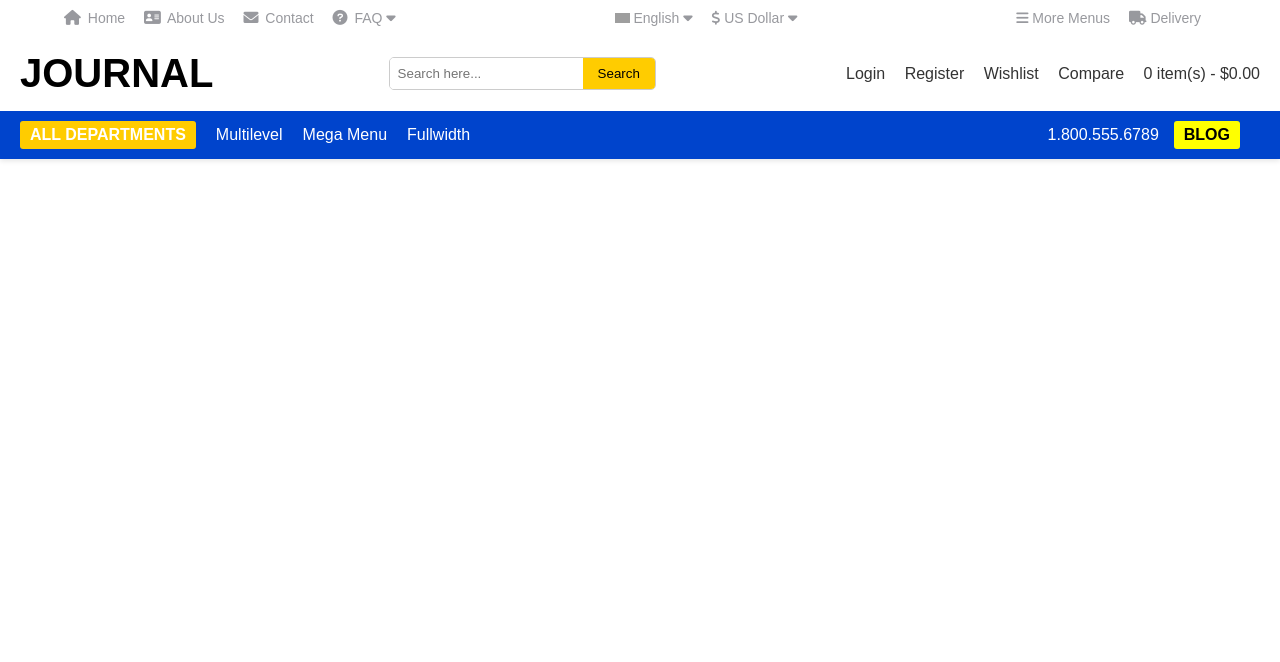
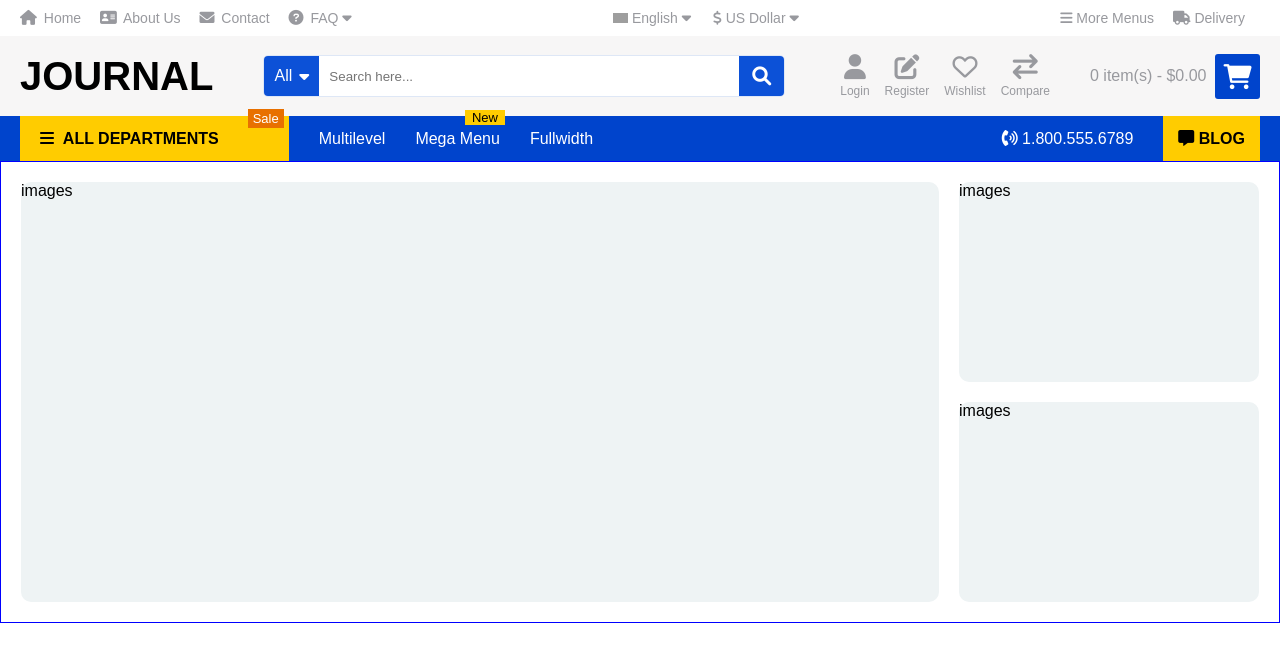
Before and after one commit to w3villa-shashank-sahu/journal, a plain HTML site: page index.html in a window 1280 px wide. Drawn offline with Linux system fonts and the light colour scheme; grey boxes are pictures that could not be loaded.

Commit message:
completed AppBar

```diff
--- a/index.html
+++ b/index.html
@@ -6,10 +6,12 @@
     <title>App Bar</title>
     <link rel="stylesheet" href="https://cdnjs.cloudflare.com/ajax/libs/font-awesome/6.0.0/css/all.min.css" integrity="sha512-9usAa10IRO0HhonpyAIVpjrylPvoDwiPUiKdWk5t3PyolY1cOd4DSE0Ga+ri4AuTroPR5aQvXU9xC6qOPnzFeg==" crossorigin="anonymous" referrerpolicy="no-referrer" />
 
-    <link rel="stylesheet" href="navBar.css">
+    <link rel="stylesheet" href="styles/navBar.css">
+    <link rel="stylesheet" href="styles/heroSection.css">
 </head>
 <body>
     <header class="appbar">
+        <div class="top-wrapper">
             <div class="top-bar">
                 <div class="left">
                     <a href="#">
@@ -50,33 +52,91 @@
                         Delivery</a>
                 </div>
             </div>
+        </div>
 
-        <nav class="main-nav">
+        <div class="mid-wrapper">
+            <nav class="mid-bar">
                 <div class="logo">JOURNAL</div>
                 <div class="search-bar">
-                <div width=20 color: black></div>
+                    <span>
+                        All
+                        <i class="fa fa-caret-down"></i>
+                    </span>
                     <input type="text" placeholder="Search here...">
-                <button>Search</button>
+                    <button><i class="fa fa-magnifying-glass"></i></button>
                 </div>
                 <div class="nav-icons">
-                <a href="#">Login</a>
-                <a href="#">Register</a>
-                <a href="#">Wishlist</a>
-                <a href="#">Compare</a>
-                <a href="#"> 0 item(s) - $0.00</a>
+                    <a href="#">
+                        <div class="column">
+                            <i class="fa fa-user"></i>
+                            Login
+                        </div>
+                    </a>
+                    <a href="#"><div class="column">
+                        <i class="fa fa-pen-to-square"></i>
+                        Register
+                    </div></a>
+                    <a href="#"><div class="column">
+                        <i class="fa fa-regular fa-heart"></i>
+                        Wishlist
+                    </div></a>
+                    <a href="#"><div class="column">
+                        <i class="fa fa-arrow-right-arrow-left"></i>
+                        Compare
+
+                    </div></a>
+                </div>
+                <div class="cart-info">
+                    <div class="text">0 item(s) - $0.00</div>
+                    <button>
+                        <i class="fa fa-solid fa-cart-shopping"></i>
+                    </button>
                 </div>
             </nav>
+        </div>
 
-        <div class="menu-bar">
-            <a href="#" class="all-departments">ALL DEPARTMENTS</a>
+        <div class="bottom-wrapper">
+            <div class="bottom-bar">
+                <a href="#" class="float all-departments">
+                    <i class="fa fa-solid fa-bars"></i>
+                    ALL DEPARTMENTS
+                    <span class="notify">
+                        Sale
+                    </span>
+                </a>
                 <a href="#">Multilevel</a>
-            <a href="#">Mega Menu</a>
+                <a href="#" class="float">Mega Menu
+                    <span class="new-notify">
+                        New
+                    </span>
+                </a>
                 <a href="#">Fullwidth</a>
                 <div class="contact">
-                <span>1.800.555.6789</span>
+                    <span>
+                        <i class="fa-solid fa-phone-volume"></i>
+                        1.800.555.6789</span>
                 </div>
-            <a href="#" class="blog" style="color: black;">BLOG</a>
+                <a href="#" class="blog" style="color: black;">
+                    <i class="fa-solid fa-message"></i>
+                    BLOG</a>
+            </div>
         </div>
     </header>
+    <div class="wrapper-cardSection">
+        <div class="row">
+            <div class="rolling-card">
+                images
+            </div>
+            <div class="column">
+                <div class="static-card">
+                    images
+                </div>
+                <div class="static-card">
+                    images
+                </div>
+            </div>
+
+        </div>
+    </div>
 </body>
 </html>
--- a/navBar.css
+++ /dev/null
@@ -1,111 +0,0 @@
-body {
-    margin: 0;
-    font-family: Arial, sans-serif;
-}
-
-.appbar {
-    width: 100%;
-    box-shadow: 0 2px 5px rgba(0, 0, 0, 0.1);
-}
-
-.fa{
-    font-size: 15px;
-    color: #98999e;
-    margin-right: 3px;
-}
-.fa-caret-down{
-    margin: 0px;
-}
-
-
-.top-bar {
-    margin: 0px 5%;
-    display: flex;
-    justify-content: space-between;
-    padding: 10px 0px;
-    font-size: 14px;
-}
-
-#lang-flag{
-    width: 15px;
-    height: 10px;
-}
-
-.top-bar a {
-    text-decoration: none;
-    margin-right: 15px;
-    color: #98999e;
-}
-
-
-.main-nav {
-    display: flex;
-    align-items: center;
-    justify-content: space-between;
-    padding: 15px 20px;
-    background: white;
-}
-
-.logo {
-    font-size: 40px;
-    font-weight: bolder;
-}
-
-.search-bar {
-    display: flex;
-    border: 1px solid #ccc;
-    border-radius: 5px;
-    overflow: hidden;
-}
-
-.search-bar input {
-    border: none;
-    padding: 8px;
-    outline: none;
-}
-
-.search-bar button {
-    border: none;
-    background: #ffcc00;
-    padding: 8px 15px;
-    cursor: pointer;
-}
-
-.nav-icons a {
-    text-decoration: none;
-    color: #333;
-    margin-left: 15px;
-}
-
-.menu-bar {
-    display: flex;
-    align-items: center;
-    padding: 10px 20px;
-    background: #0044cc;
-    color: white;
-}
-
-.menu-bar a {
-    text-decoration: none;
-    color: white;
-    margin-right: 20px;
-}
-
-.all-departments {
-    background: #ffcc00;
-    padding: 5px 10px;
-    border-radius: 3px;
-    font-weight: bold;
-}
-
-.contact {
-    margin-left: auto;
-    margin-right: 15px;
-}
-
-.blog {
-    background: yellow;
-    padding: 5px 10px;
-    border-radius: 3px;
-    font-weight: bold;
-}
--- /dev/null
+++ b/styles/heroSection.css
@@ -0,0 +1,37 @@
+.wrapper-cardSection{
+    width: 100%;
+    background-color: white;
+    display: flex;
+    align-items: center;
+    justify-content: center;
+}
+
+.wrapper-cardSection > .row{
+    display: flex;
+    border: 1px solid black;
+    max-width: 1600px;
+    width: 1600px;
+    border: 1px solid blue;
+    padding: 20px;
+    gap: 20px;
+
+    .rolling-card{
+        width: 100%;
+        height: 300;
+        border-radius: 10px;
+        background-color: #eef3f4;
+    }
+    .column{
+        display: flex;
+        flex-direction: column;
+        gap: 20px;
+
+        .static-card{
+            height: 200px;
+            width: 300px;
+            border-radius: 10px;
+            background-color: #eef3f4;
+        }
+    }
+
+}
--- /dev/null
+++ b/styles/navBar.css
@@ -0,0 +1,207 @@
+body {
+    margin: 0;
+    font-family: Arial, sans-serif;
+}
+
+.appbar {
+    width: 100%;
+    box-shadow: 0 2px 5px rgba(0, 0, 0, 0.1);
+    .top-wrapper{
+        display: flex;
+        align-items: center;
+        justify-content: center;
+    }
+    .mid-wrapper{
+        display: flex;
+        background-color: #f7f6f6;;
+        height: 80px;
+        align-items: center;
+        justify-content: center;
+    }
+    .bottom-wrapper{
+        display: flex;
+        align-items: stretch;
+        background-color: #0044cc;
+        height: 45px;
+        justify-content: center;
+    }
+}
+
+.top-bar {
+    padding: 10px 20px;
+    display: flex;
+    justify-content: space-between;
+    font-size: 14px;
+    max-width: 1600px;
+    width: 1600px;
+    .fa{
+        font-size: 15px;
+        color: #98999e;
+        margin-right: 3px;
+    }
+    a {
+        text-decoration: none;
+        margin-right: 15px;
+        color: #98999e;
+    }
+    #lang-flag{
+        width: 15px;
+        height: 10px;
+    }
+}
+
+.mid-bar {
+    display: flex;
+    align-items: center;
+    max-width: 1600px;
+    width: 1800px;
+    padding: 0px 20px;
+    .logo {
+        font-size: 40px;
+        font-weight: bolder;
+        margin-right: 50px;
+
+    }
+    .search-bar {
+        display: flex;
+        height: 40px;
+        width: 100%;
+        border-radius: 5px;
+        overflow: hidden;
+        border: 1px solid #dee7f6;
+        span {
+            display: inline-flex;
+            width: 55px;
+            align-items: center;
+            justify-content: center;
+            color: white;
+            background-color: #0c51d7;
+            .fa{
+                margin-left: 7px;
+                color: white;
+            }
+        }
+        input {
+            flex-grow: 1;
+            width: auto;
+            border: none;
+            padding: 10px;
+            outline: none;
+        }
+        button {
+            border: none;
+            background-color: #0c51d7;
+            width: 45px;
+            cursor: pointer;
+            .fa{
+                font-size: 19px;
+                color: white;
+            }
+        }
+    }
+    .nav-icons{
+        display: flex;
+        font-size: 12px;
+        padding: 0px 40px;
+        a {
+            text-decoration: none;
+            color: #98999e;
+            margin-left: 15px;
+        }
+        .fa{
+            font-size: 25px;
+            margin-bottom: 5px;
+        }
+        .column{
+            display: flex;
+            flex-direction: column;
+            align-items: center;
+        }
+    }
+    .cart-info{
+        display: flex;
+
+        .text {
+            display: flex;
+            width: 120px;
+            align-items: center;
+            color: #98999e;
+        }
+        button{
+            height: 45px;
+            width: 45px;
+            background-color: #0044cc;
+            border: none;
+            border-radius: 3px;
+            margin-left: 5px;
+        }
+        .fa{
+            color: white;
+            font-size: 25px;
+        }
+    }
+}
+
+.bottom-bar {
+    display: flex;
+    padding: 0% 20px;
+    max-width: 1600px;
+    width: 1600px;
+    align-items: center;
+    gap: 30px;
+    background: #0044cc;
+    color: white;
+    a {
+        text-decoration: none;
+        color: white;
+    }
+    .float{
+        position: relative;
+    }
+    .all-departments {
+        align-self: stretch;
+        background: #ffcc00;
+        padding-left: 20px;
+        padding-right: 70px;
+        font-weight: bold;
+        align-content: center;
+        color: black;
+        .fa{
+            margin-right: 5px;
+        }
+        .notify{
+            position: absolute;
+            top: -7px;
+            right: 5px;
+            padding: 2px 5px;
+            font-size: 13px;
+            font-weight: lighter;
+            background-color: rgb(232, 112, 0);
+            color: white;
+        }
+    }
+    .new-notify{
+        position: absolute;
+        top: -20px;
+        right: -5px;
+        padding: 0px 7px;
+        font-size: 13px;
+        font-weight: 100;
+        background-color: #ffcc00;
+        color: black;
+    }
+
+
+    .contact {
+        margin-left: auto;
+    }
+    .blog{
+        align-self: stretch;
+        background: #ffcc00;
+        align-content: center;
+        padding: 0px 15px;
+        font-weight: bold;
+        margin-right: 0px;
+    }
+
+}
```
Also changed, not shown: images/phone.jpg (added). Lines whose indentation alone changed are shown as unchanged.
